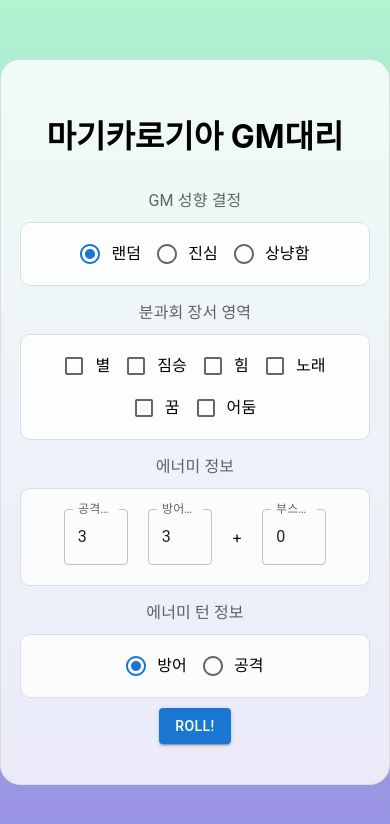
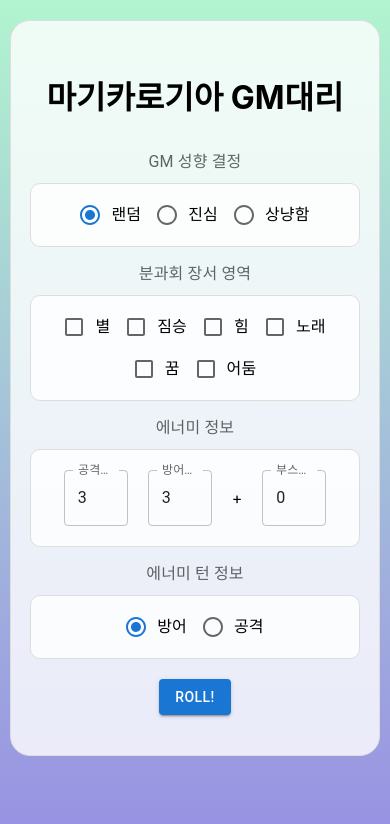
Before and after one commit to fac-mac/magica-logia-gm-dice, a React (Create React App) app: page / in a window 390 px wide. Shown: the top 824 px of the page. Built offline with nearby package versions, Linux system fonts and the light colour scheme; a web font is replaced by a local one.

Commit message:
:lipstick: Adjust mobile style

```diff
--- a/public/index.html
+++ b/public/index.html
@@ -32,7 +32,6 @@
       display: flex;
       justify-content: center;
       align-items: center;
-      height: 100%;
     }
   </style>
   <title>마기카로기아 GM대리</title>
--- a/src/App.module.scss
+++ b/src/App.module.scss
@@ -1,10 +1,3 @@
-main {
-  display: flex;
-  justify-content: center;
-  align-items: center;
-  height: 100%;
-}
-
 .container {
   display: flex;
   flex-direction: column;
@@ -12,6 +5,7 @@ main {
   align-items: center;
   gap: 10px;
 
+  margin: 20px 10px;
   padding: 30px 20px;
   border: 1px solid #ddd;
   border-radius: 20px;
@@ -46,8 +40,8 @@ main {
   justify-content: center;
   align-items: center;
   gap: 20px;
-  width: calc(100% - 40px);
-  padding: 20px;
+  width: calc(100% - 20px);
+  padding: 20px 10px;
   border: 1px solid #ddd;
   border-radius: 10px;
   background-color: rgba(255, 255, 255, 0.8);
--- a/src/App.tsx
+++ b/src/App.tsx
@@ -223,8 +223,7 @@ function App() {
             <FormControlLabel value="defence" control={<Radio />} label="방어" />
             <FormControlLabel value="offence" control={<Radio />} label="공격" />
           </RadioGroup>
-
-          <Button variant="contained" type="button" className={styles.margin} onClick={handleRoll}>ROLL!</Button>
+          <Button variant="contained" type="button" sx={{ marginTop: '10px' }} onClick={handleRoll}>ROLL!</Button>
         </div>
         <div>
           {(isRolled && roll) && (
```
